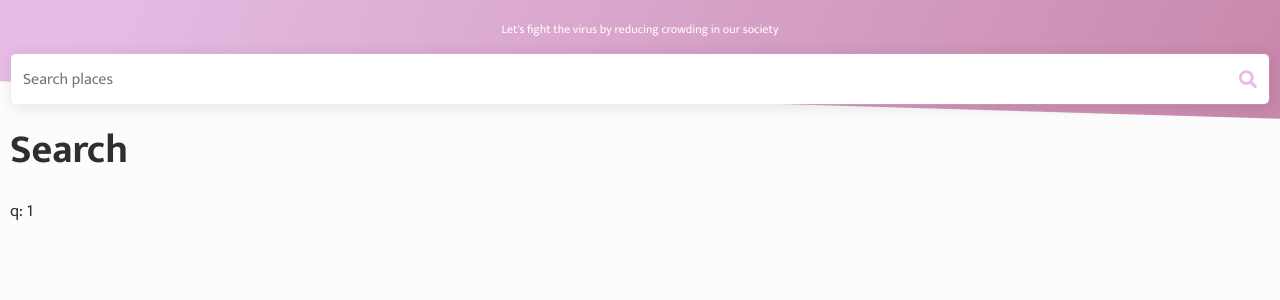
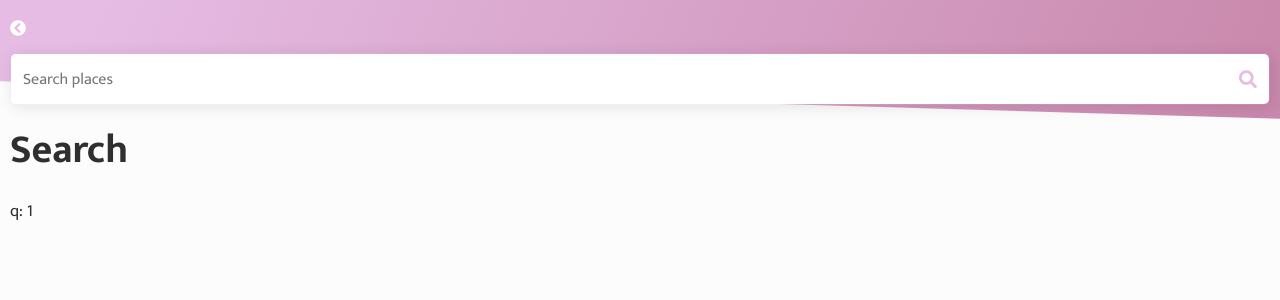
Before and after one commit to goa-codebet/flockerrty, a React (Create React App) app: page /search/1 in a window 1280 px wide. Shown: the top 300 px of the page. Built offline with nearby package versions, Linux system fonts and the light colour scheme.

Commit message:
Add locations

```diff
--- a/src/components/header/index.js
+++ b/src/components/header/index.js
@@ -8,9 +8,11 @@ import { useHistory, useRouteMatch } from 'react-router';
 const Header = () => {
   const history = useHistory();
   const matchCategory = useRouteMatch('/category/:id');
-  const matchSearch = useRouteMatch('/category/:id');
+  const matchLocation = useRouteMatch('/location/:id');
+  const matchSearch = useRouteMatch('/search/:q');
 
-  const hasParams = () => Boolean(matchCategory || matchSearch);
+  const hasParams = () =>
+    Boolean(matchCategory || matchSearch || matchLocation);
 
   return (
     <div className="Header">
--- a/src/configs/routes.js
+++ b/src/configs/routes.js
@@ -5,6 +5,7 @@ import IndexPage from '../pages/index';
 import PlacePage from '../pages/place-page';
 import SearchPage from '../pages/search';
 import CategoryPage from '../pages/category';
+import LocationPage from '../pages/location';
 
 const routes = [
   {
@@ -23,6 +24,10 @@ const routes = [
   {
     path: '/category/:id',
     component: CategoryPage,
+  },
+  {
+    path: '/location/:id',
+    component: LocationPage,
   },
 ];
 
--- a/src/pages/index.js
+++ b/src/pages/index.js
@@ -103,27 +103,27 @@ const tabViews = [
 const tags = [
   {
     label: 'Nybro',
-    link: '/place/123',
+    link: '/location/56.744821, 15.908595',
   },
   {
-    label: 'Trekanten',
-    link: '/place/123',
+    label: 'Växjö',
+    link: '/location/56.881060, 14.806844',
   },
   {
-    label: 'Alstermo',
-    link: '/place/123',
+    label: 'Borgholm',
+    link: '/location/56.880515, 16.656376',
   },
   {
     label: 'Emmaboda',
-    link: '/place/123',
+    link: '/location/56.630249, 15.539332',
   },
   {
     label: 'Oskarshamn',
-    link: '/place/123',
+    link: '/location/57.266057, 16.447072',
   },
   {
     label: 'Torsås',
-    link: '/place/123',
+    link: '/location/56.412667, 15.998298',
   },
 ];
 
--- /dev/null
+++ b/src/pages/location.js
@@ -0,0 +1,45 @@
+import React from 'react';
+import PlacesView from '../components/places-list-view';
+import { useQuery } from '@apollo/react-hooks';
+import { gql } from 'apollo-boost';
+import { useParams } from 'react-router';
+
+const LocationPage = () => {
+  const { id } = useParams();
+
+  const NearbyPlacesView = props => {
+    const { loading, data, error } = useQuery(gql`
+      {
+        nearby(
+          location: "${id}"
+          radius: 5000
+        ) {
+          name
+          city
+          photo
+          heatmap {
+            time
+            value
+          }
+          place_id
+        }
+      }
+    `);
+    return (
+      <PlacesView
+        {...props}
+        loading={loading}
+        error={error}
+        data={data ? data.nearby : []}
+      />
+    );
+  };
+
+  return (
+    <div>
+      <NearbyPlacesView />
+    </div>
+  );
+};
+
+export default LocationPage;
```
